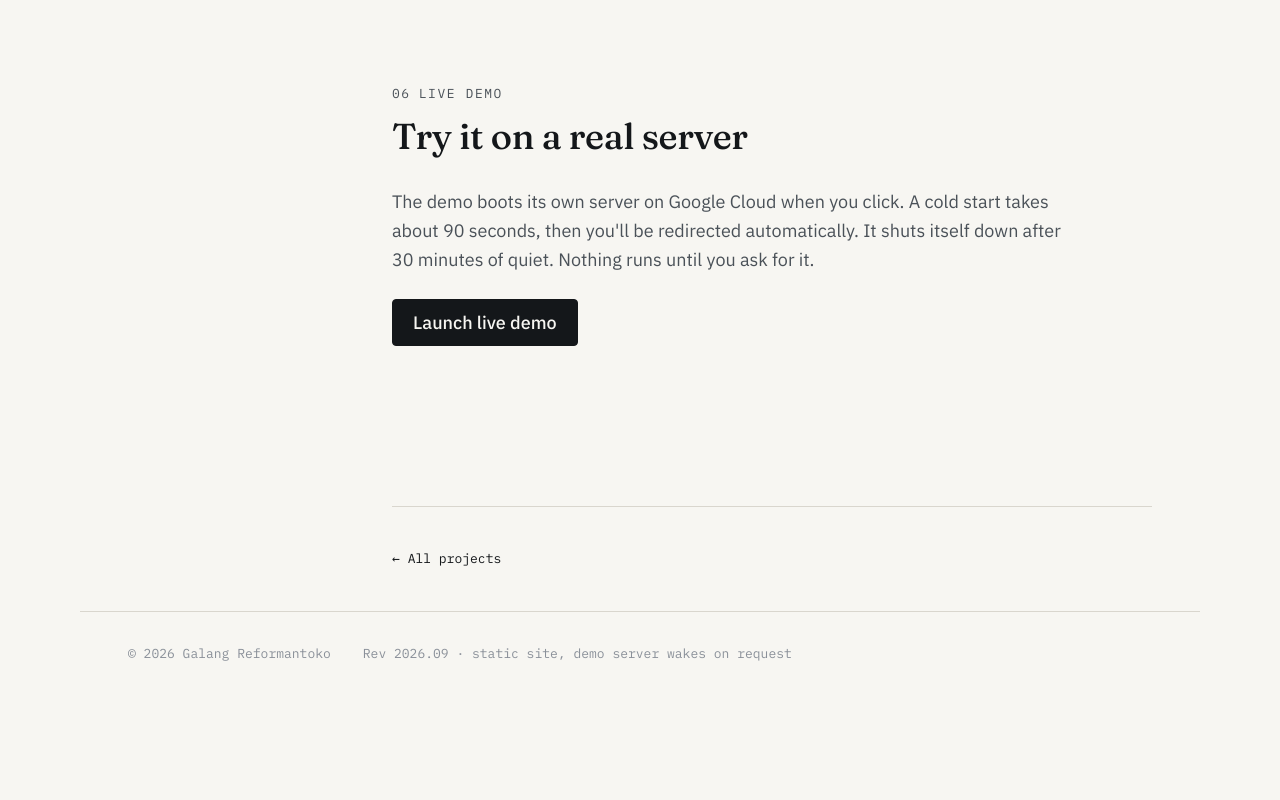
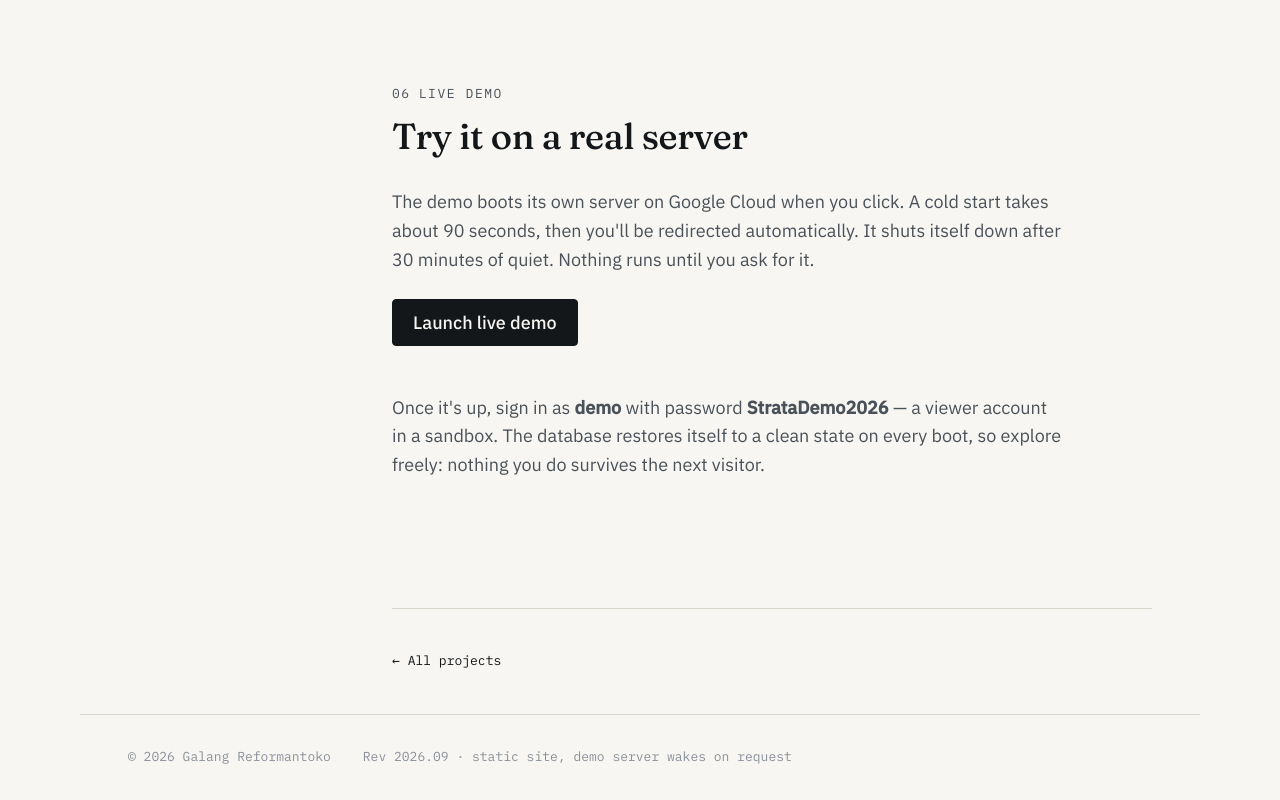
Before and after one commit to Galang17061/Galang17061.github.io, a plain HTML site: page projects/strata/index.html in a window 1280 px wide. Shown: the part 6855-7655 px from the top of the page. Before the commit the page ends 7552 px from the top, so only its background shows below. Drawn offline with Linux system fonts and the light colour scheme.

Commit message:
feat : visitors get a key to the sandbox and the sandbox forgets them

```diff
--- a/projects/strata/index.html
+++ b/projects/strata/index.html
@@ -616,6 +616,12 @@
           <p class="launcher-status" id="launch-status" role="status" aria-live="polite"></p>
           <div class="launcher-progress" id="launch-progress" aria-hidden="true"><i></i></div>
         </div>
+        <p>
+          Once it's up, sign in as <strong>demo</strong> with password
+          <strong>StrataDemo2026</strong> — a viewer account in a sandbox. The database
+          restores itself to a clean state on every boot, so explore freely: nothing you
+          do survives the next visitor.
+        </p>
       </section>
 
       <nav class="pager" aria-label="Project navigation">
```
